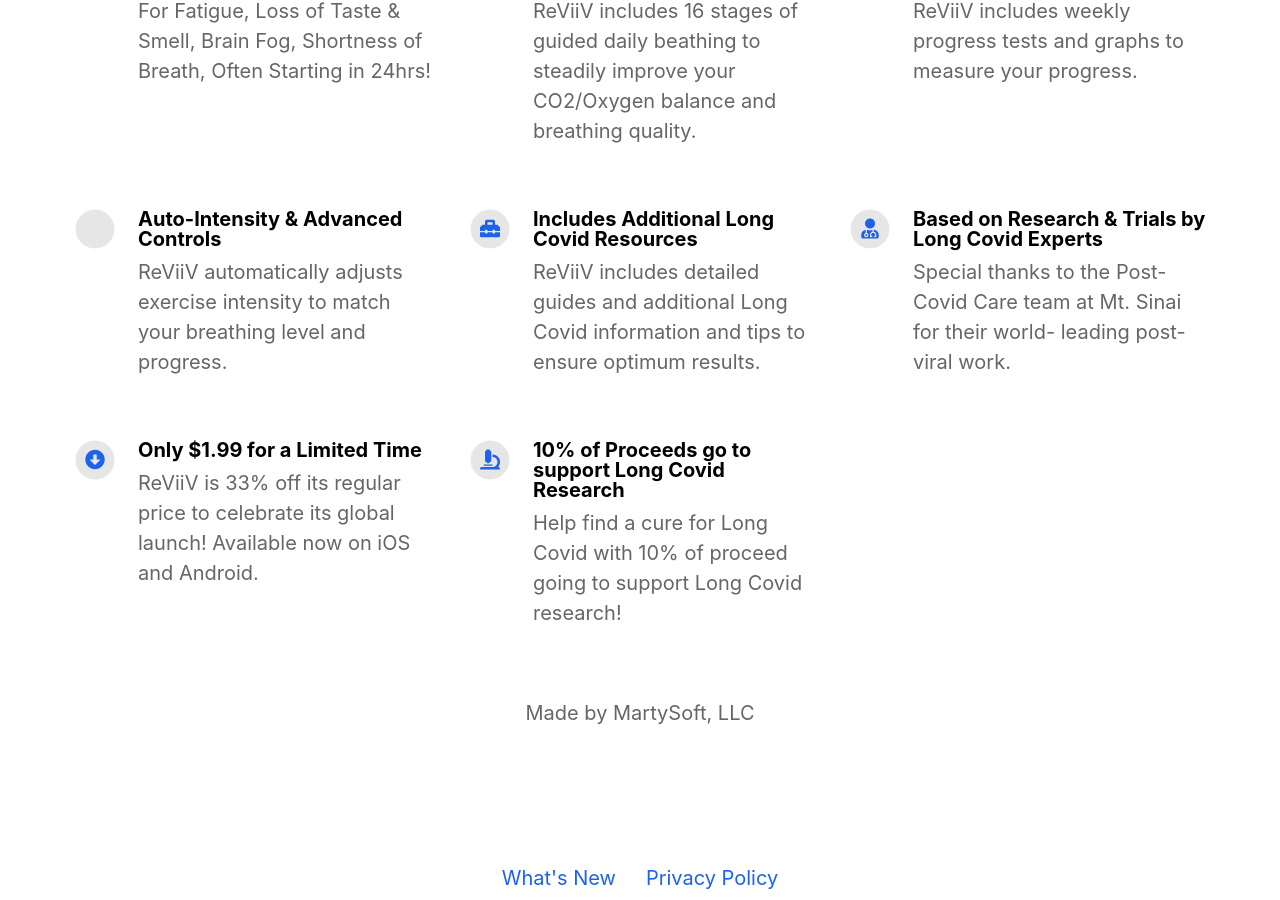
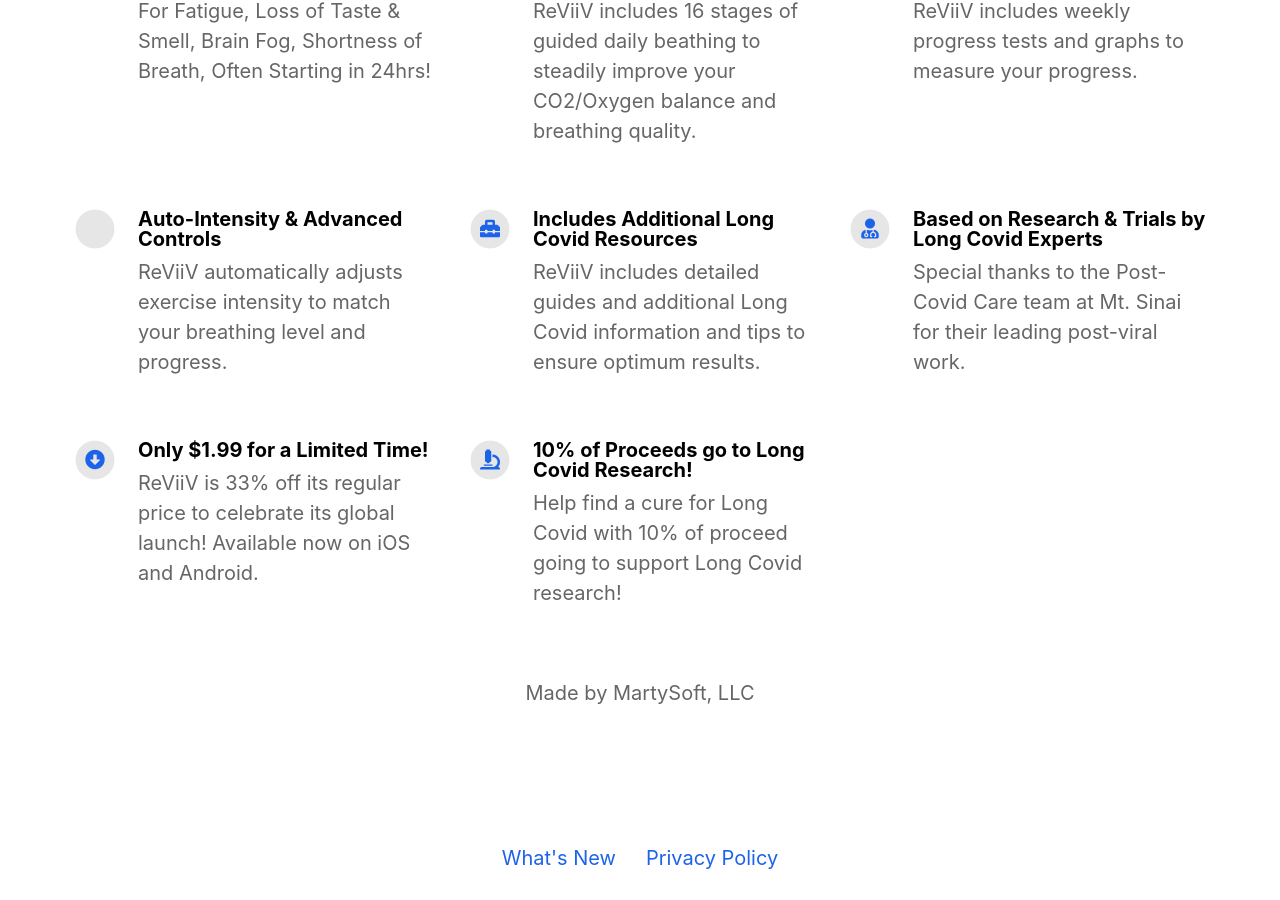
Before and after one commit to marcvanh/reviiv.me, a Jekyll site: the page built from index.html, in a window 1280 px wide and 900 px high, scrolled down 1136 px. Built offline with Jekyll 4.4.1, drawn with Linux system fonts in a browser that asks for light colours; nearby versions of some CDN libraries.

Commit message:
Update _config.yml

```diff
--- a/_config.yml
+++ b/_config.yml
@@ -56,14 +56,14 @@ features                                  :
     fontawesome_icon_name                 : toolbox
 
   - title                                 : Based on Research & Trials by Long Covid Experts
-    description                           : Special thanks to the Post-Covid Care team at Mt. Sinai for their world-  leading post-viral work.
+    description                           : Special thanks to the Post-Covid Care team at Mt. Sinai for their leading post-viral work.
     fontawesome_icon_name                 : user-md
 
-  - title                                 : Only $1.99 for a Limited Time
+  - title                                 : Only $1.99 for a Limited Time!
     description                           : ReViiV is 33% off its regular price to celebrate its global launch!  Available now on iOS and Android.
     fontawesome_icon_name                 : arrow-alt-circle-down
 
-  - title                                 : 10% of Proceeds go to support Long Covid Research
+  - title                                 : 10% of Proceeds go to Long Covid Research!
     description                           : Help find a cure for Long Covid with 10% of proceed going to support Long Covid research!
     fontawesome_icon_name                 : microscope
 
```
